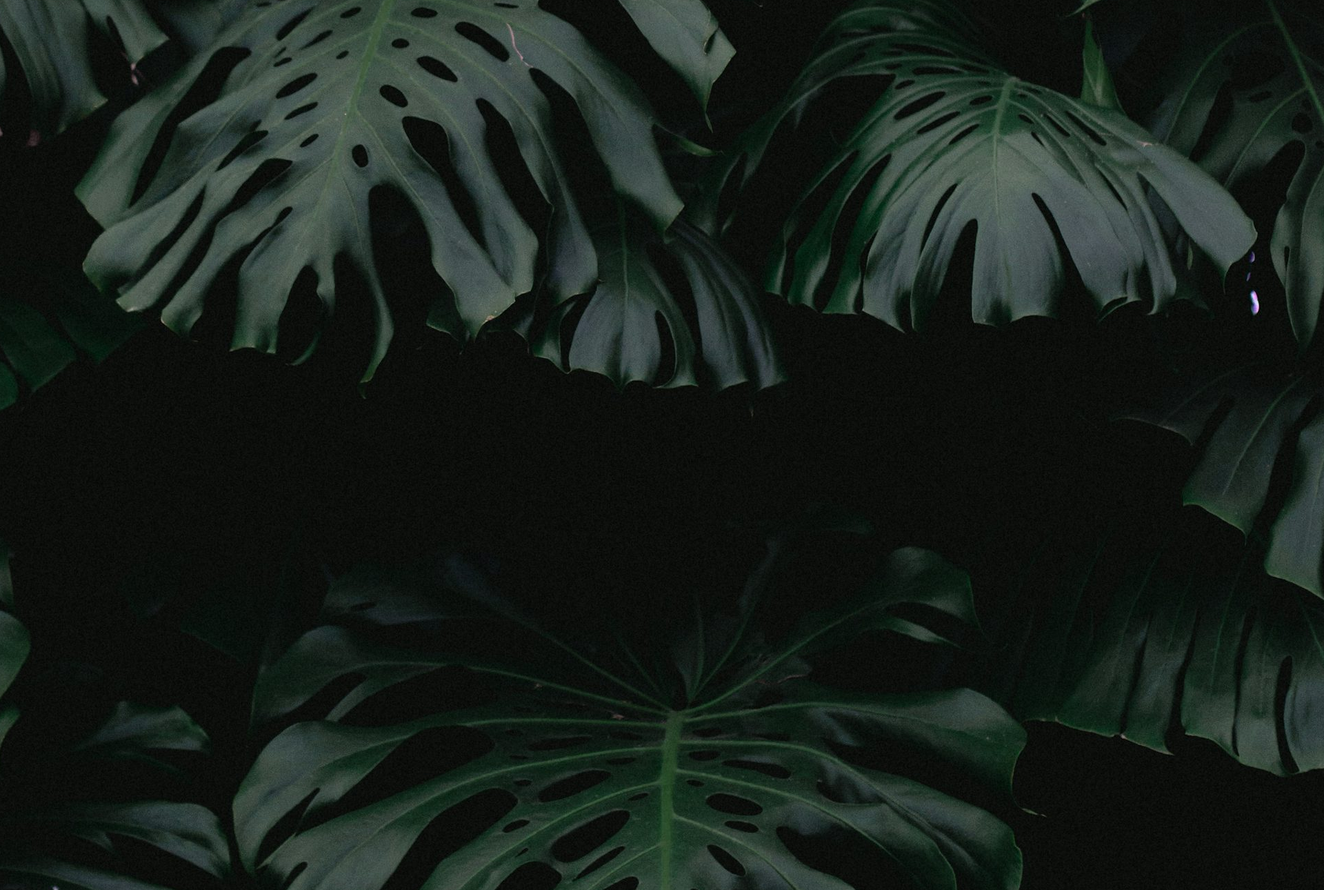
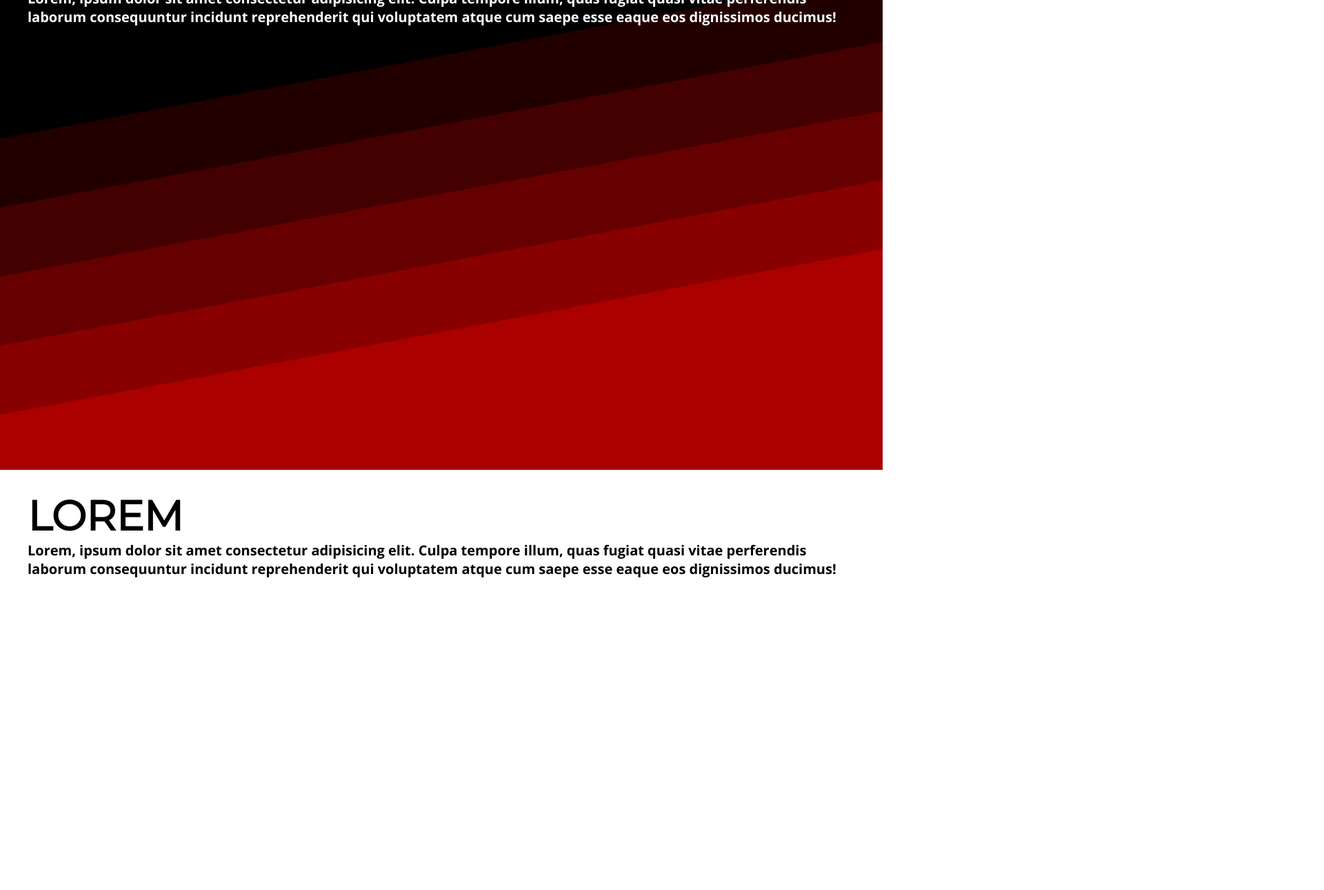
Before and after one commit to Stuurt/landing-page, a plain HTML site: page index.html in a window 1280 px wide. Shown: the part 119-1409 px from the top of the page at 69% size, 1920 px wide, since content can reach past the window. Drawn offline with nearby package versions, Linux system fonts and the light colour scheme.

Commit message:
Adding struct

```diff
--- /dev/null
+++ b/assets/css/styles.css
@@ -0,0 +1,71 @@
+:root {
+    --primary-color: #000000;
+    --white-color: #ffffff;
+    --gap: 3rem;
+}
+
+
+* {
+    margin: 0;
+    padding: 0;
+}
+
+html {
+    font-size: 62.5%;
+}
+
+body {
+    font-family: "Open Sans", sans-serif;
+    font-size: 2rem;
+}
+
+h1, h2, h3, h4, h5, h6 {
+    font-family: "Montserrat", sans-serif;
+}
+
+h1 {
+    font-size: 6rem;
+    font-weight: 900;
+    text-transform: uppercase;
+}
+
+h2 {
+    font-size: 5.5rem;
+}
+
+h3 {
+    font-size: 5rem;
+}
+
+h4 {
+    font-size: 4.5rem;
+}
+
+h5 {
+    font-size: 4rem;
+}
+
+h6 {
+    font-size: 3.5rem;
+}
+
+.main-bg {
+    background-image: url('../image/slanted-gradient.svg');
+    background-size: cover;
+    background-position: center center;
+    color: var(--white-color);
+}
+
+.white-bg {
+   background: var(--white-color);
+}
+
+.main-content {
+    max-width: 1200px;
+    margin: 0 auto;
+    padding: var(--gap);
+}
+
+.section {
+    min-height: 100vh;
+}
--- a/index.css
+++ /dev/null
@@ -1,20 +0,0 @@
-*{
-
-}
-
-body {
-    display: flex;
-    justify-content: center;
-}
-
-img {
-    display: flex;
-    height: 5;
-
-}
-
-h1 {
-    background-color: black;
-    font: 900;
-    color: white;
-}
--- a/index.html
+++ b/index.html
@@ -4,10 +4,32 @@
     <meta charset="UTF-8">
     <meta name="viewport" content="width=device-width, initial-scale=1.0">
     <title>Landing Page</title>
-    <link rel="stylesheet" href="index.css">
+    <link rel="preconnect" href="https://fonts.gstatic.com">
+    <link href="https://fonts.googleapis.com/css2?family=Montserrat:ital,wght@900&family=Open+Sans:ital,wght@0,700;1,400&display=swap" rel="stylesheet">
+    <link rel="stylesheet" href="assets/css/styles.css">
 </head>
 <body>
-    <h1>Olá Mundo!!!</h1>
-    <img src="image/fundo.jpg" alt="fundo"></img>
+    <section class="main-bg section">
+        <div class="main-content">
+            <h1>Lorem</h1>
+            <p>Lorem, ipsum dolor sit amet consectetur
+                adipisicing elit. Culpa tempore illum,
+                quas fugiat quasi vitae perferendis laborum
+                consequuntur incidunt reprehenderit qui
+                voluptatem atque cum saepe esse eaque eos
+                dignissimos ducimus!</p>
+        </div>
+    </section>
+    <section class="white-bg section">
+        <div class="main-content">
+            <h1>Lorem</h1>
+            <p>Lorem, ipsum dolor sit amet consectetur
+                adipisicing elit. Culpa tempore illum,
+                quas fugiat quasi vitae perferendis laborum
+                consequuntur incidunt reprehenderit qui
+                voluptatem atque cum saepe esse eaque eos
+                dignissimos ducimus!</p>
+        </div>
+    </section>
 </body>
 </html>
```
Also changed, not shown: assets/image/fundo.jpg (renamed from image/fundo.jpg), assets/image/slanted-gradient.svg (added), assets/js/index.js (added).
